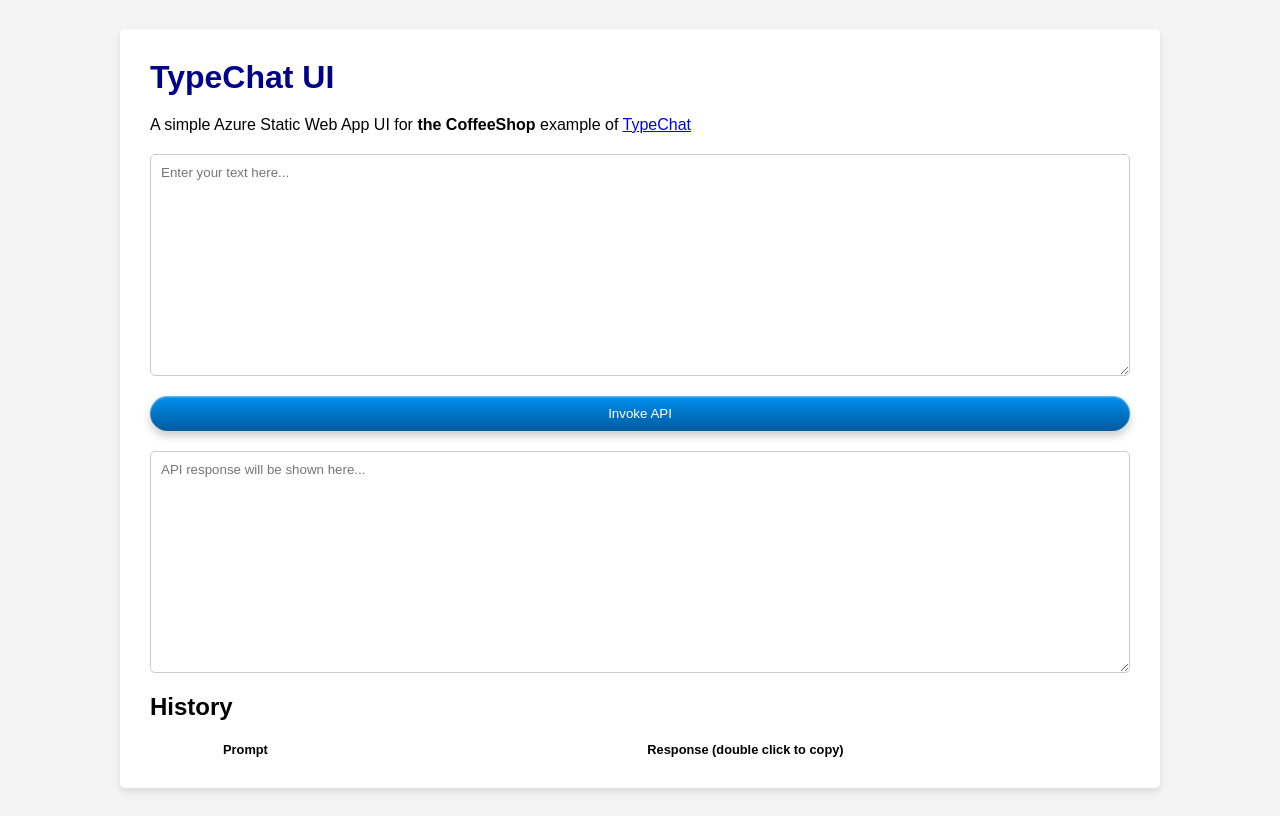
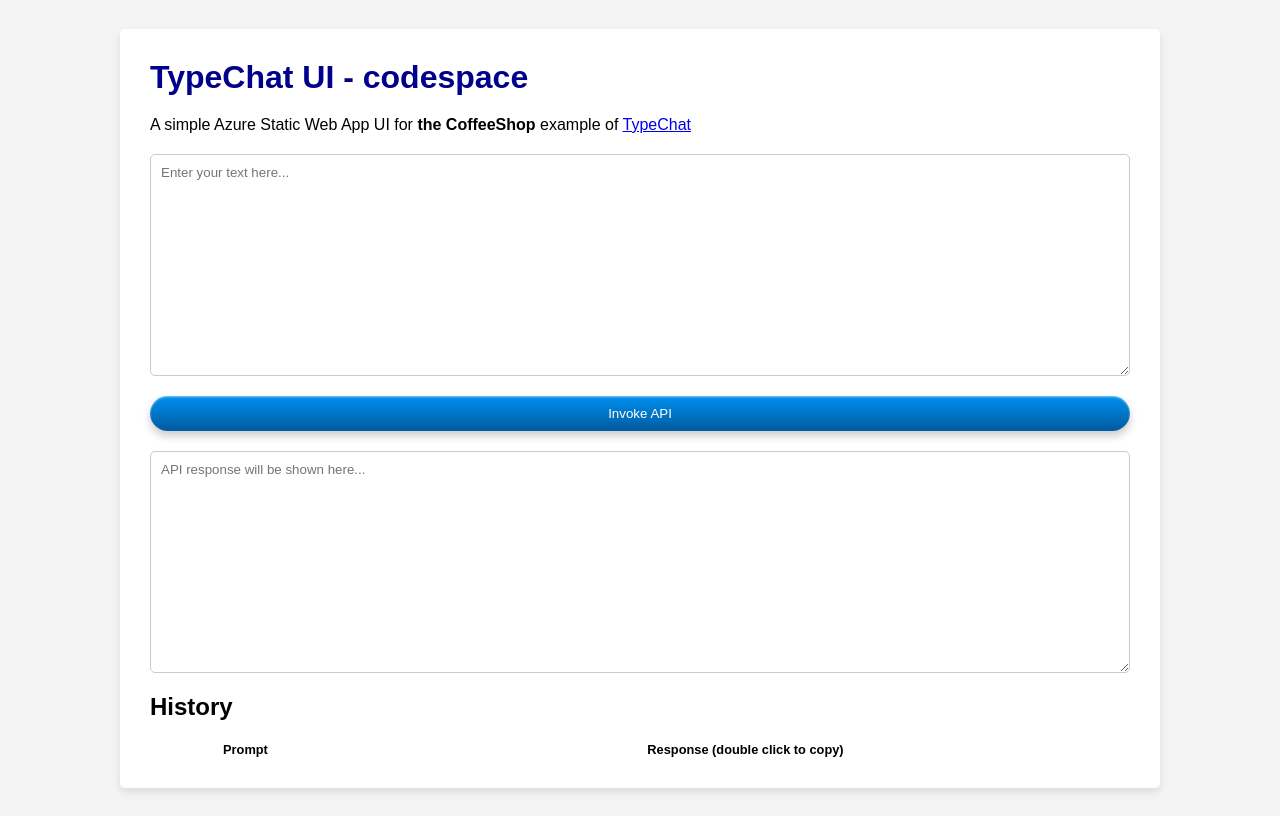
Before and after one commit to nulllogicone/TypeChat-StaticWebApp-UI, a website with bundled scripts: page app/index.html in a window 1280 px wide. Built offline with nearby package versions, Linux system fonts and the light colour scheme; files whose address does not match are found by name.

Commit message:
changed title from codespace

```diff
--- a/app/index.html
+++ b/app/index.html
@@ -19,7 +19,7 @@
 <body>
 
     <div class="container">
-        <h1>TypeChat UI</h1>
+        <h1>TypeChat UI - codespace</h1>
         <div>A simple Azure Static Web App UI for <b>the CoffeeShop</b> example of <a
                 href="https://microsoft.github.io/TypeChat/">TypeChat</a>
         </div>
```
